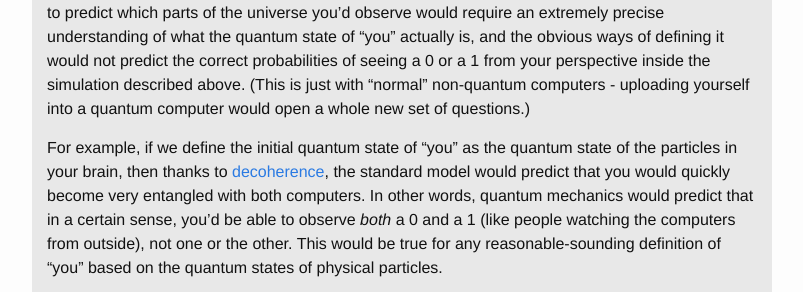
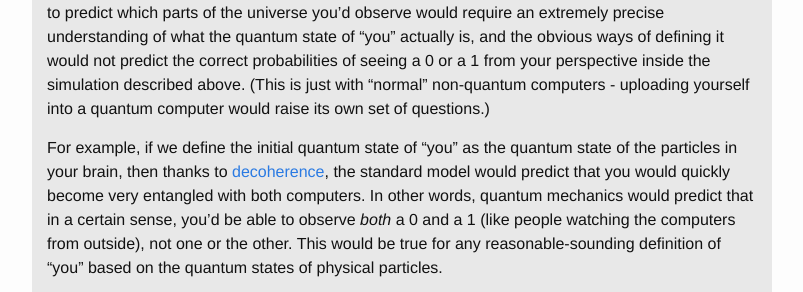
Before and after one commit to ad510/firstest-principle, a Jekyll site: the page built from _posts/2016-07-10-learning.md, in a window 1280 px wide and 900 px high, scrolled down 6495 px. Shown: the part 304-596 px from the top of the window, without its empty margins (238-1041 px from the left). Built offline with Jekyll 4.4.1, drawn with Linux system fonts in a browser that asks for light colours; some of the changed text lies outside the part shown.

Commit message:
open a whole new set -> raise its own set

```diff
--- a/_posts/2016-07-10-learning.md
+++ b/_posts/2016-07-10-learning.md
@@ -93,7 +93,7 @@ In that case, we'd need a new physics theory to fill the gap.
 
 > ### Have you tried... (revised Dec 2016)
 >
-> To clarify, the standard model *does* predict probabilities of you observing a 0 or a 1 if you define the [quantum state](http://scottaaronson.com/democritus/lec9.html) of the observer (i.e. "you"). But in order to do that accurately, you have to know precisely [where you are in the universe](http://blog.jessriedel.com/2013/05/29/kents-set-selection-problem/), and the mainstream interpretations of quantum mechanics don't say how to figure that out. Normally this isn't a problem because as long as the quantum state of "you" is sufficiently correlated, or "[entangled](https://en.wikipedia.org/wiki/Quantum_entanglement)," with your surrounding environment, you can [get away with a rough approximation of the "observer"](http://scottaaronson.com/democritus/lec11.html) and still make extremely accurate predictions about what you'll observe. But if you can ever put yourself in a simulation, using the standard model to predict which parts of the universe you'd observe would require an extremely precise understanding of what the quantum state of "you" actually is, and the obvious ways of defining it would not predict the correct probabilities of seeing a 0 or a 1 from your perspective inside the simulation described above. (This is just with "normal" non-quantum computers - uploading yourself into a quantum computer would open a whole new set of questions.)
+> To clarify, the standard model *does* predict probabilities of you observing a 0 or a 1 if you define the [quantum state](http://scottaaronson.com/democritus/lec9.html) of the observer (i.e. "you"). But in order to do that accurately, you have to know precisely [where you are in the universe](http://blog.jessriedel.com/2013/05/29/kents-set-selection-problem/), and the mainstream interpretations of quantum mechanics don't say how to figure that out. Normally this isn't a problem because as long as the quantum state of "you" is sufficiently correlated, or "[entangled](https://en.wikipedia.org/wiki/Quantum_entanglement)," with your surrounding environment, you can [get away with a rough approximation of the "observer"](http://scottaaronson.com/democritus/lec11.html) and still make extremely accurate predictions about what you'll observe. But if you can ever put yourself in a simulation, using the standard model to predict which parts of the universe you'd observe would require an extremely precise understanding of what the quantum state of "you" actually is, and the obvious ways of defining it would not predict the correct probabilities of seeing a 0 or a 1 from your perspective inside the simulation described above. (This is just with "normal" non-quantum computers - uploading yourself into a quantum computer would raise its own set of questions.)
 >
 > For example, if we define the initial quantum state of "you" as the quantum state of the particles in your brain, then thanks to [decoherence](http://scottaaronson.com/democritus/lec11.html), the standard model would predict that you would quickly become very entangled with both computers. In other words, quantum mechanics would predict that in a certain sense, you'd be able to observe *both* a 0 and a 1 (like people watching the computers from outside), not one or the other. This would be true for any reasonable-sounding definition of "you" based on the quantum states of physical particles.
 >
```
